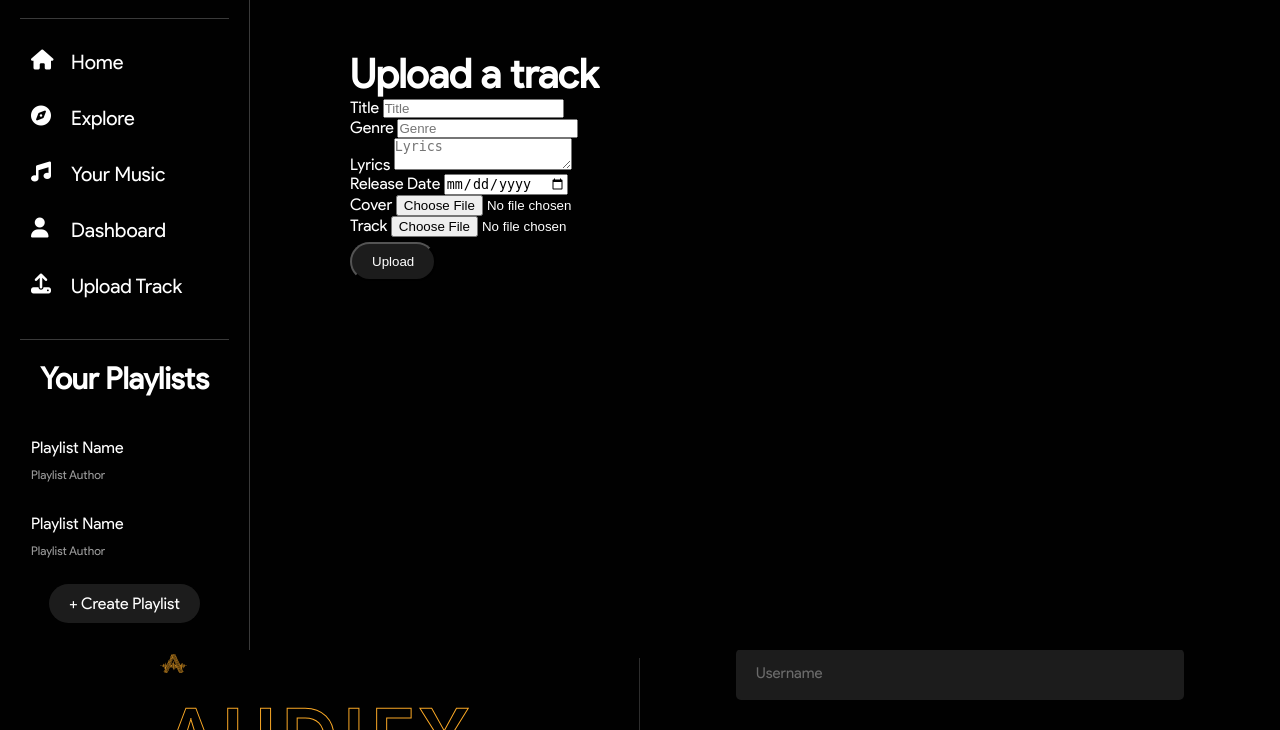
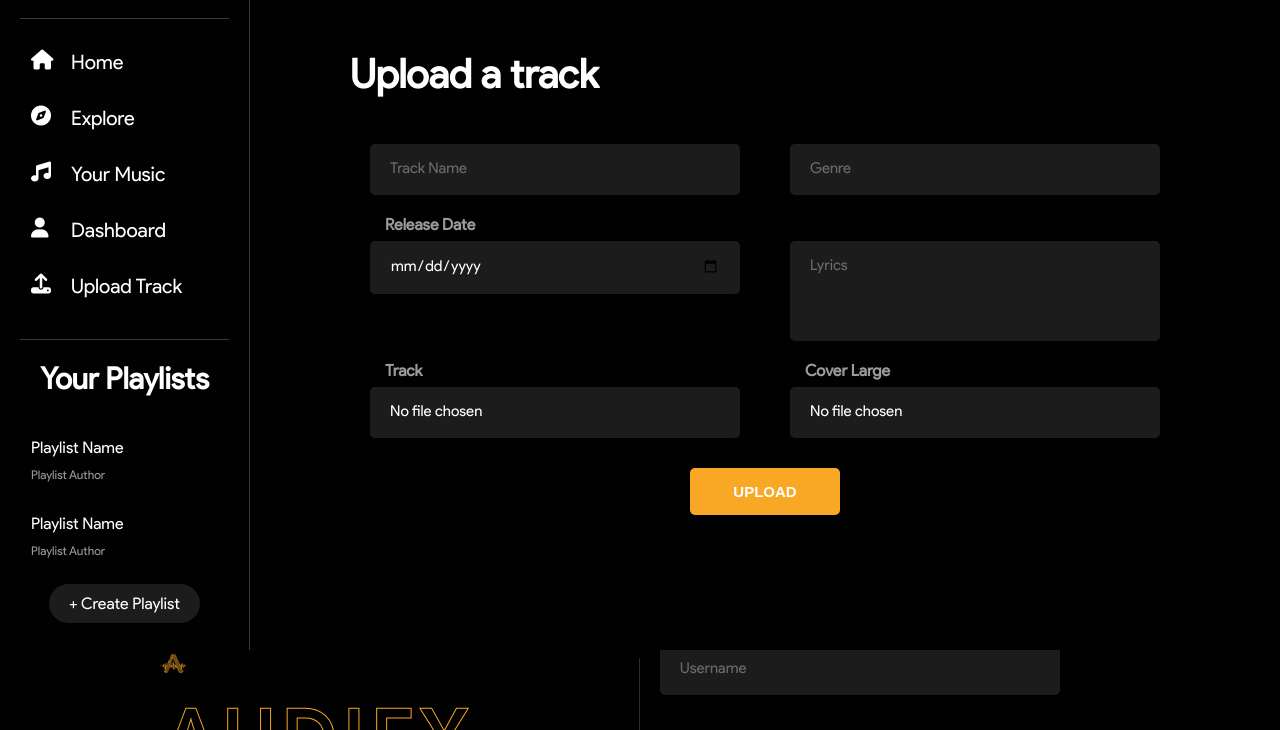
Before and after one commit to kabironline/Audify-Server, a Flask app: template templates/music/upload.html in a window 1280 px wide. Shown: the part 70-800 px from the top of the page. Run offline with Flask 3, Linux system fonts and the light colour scheme; the template is opened without the code that fills it, so the values that code supplies are empty; some libraries are stand-ins or nearby versions.

Commit message:
Updated the music upload page

```diff
--- a/music/routes/upload.py
+++ b/music/routes/upload.py
@@ -7,14 +7,12 @@ def upload():
     if core.get_current_user() is None:
         return redirect(url_for("login"))
     if request.method == "POST":
-        # Get all the data from the form
         title = request.form.get("title")
         genre = request.form.get("genre")
         lyrics = request.form.get("lyrics")
         release_date = request.form.get("release_date")
         cover_art = request.files.get("cover")
         audio_file = request.files.get("track")
-
 
         create_track(
             name=title,
--- a/static/css/player.css
+++ b/static/css/player.css
@@ -174,7 +174,7 @@
   padding: 1rem 2rem;
   background-color: var(--color-background-light);
   border-radius: 1rem;
-  height: fit-content;
+  margin-right: 2rem;
 }
 
 .comment__header {
--- a/static/css/widgets.css
+++ b/static/css/widgets.css
@@ -3,17 +3,28 @@
   display: flex;
   flex-direction: column;
   justify-content: center;
-  align-items: center;
+  /* align-items: center; */
   text-align: center;
 }
 
+.form__box {
+  width: 40rem;
+}
+
+.form__container--track {
+  display: grid;
+  grid-template-columns: 1fr 1fr;
+  gap: 2rem 5rem;
+  /* align-items: normal; */
+}
+
 .form__group:not(:last-child) {
-  margin-bottom: 2rem;
+  margin-bottom: 0rem 2rem;
 }
 
 .form__heading {
   font-size: 4rem;
-  margin-bottom: 5rem;
+  margin-bottom: 2rem;
 }
 
 .form__group {
@@ -21,6 +32,11 @@
   flex-direction: column-reverse;
   justify-content: start;
   align-items: start;
+}
+
+.form__group--reverse {
+  flex-direction: column;
+  margin-bottom: 1rem;
 }
 
 .form__input {
@@ -34,7 +50,7 @@
   border-radius: 5px;
   border: none;
   border-bottom: 3px solid transparent;
-  width: 35vw;
+  width: 100%;
 }
 
 .form__input::-webkit-input-placeholder {
@@ -73,6 +89,29 @@
 
 .form__input--password {
   letter-spacing: 0.3rem;
+}
+
+.form__input--file {
+  flex: 1;
+}
+
+.form__input--file::-webkit-file-upload-button {
+  display: none;
+}
+
+.form__input--img-container {
+  display: flex;
+  width: 100%;
+  gap: 2rem;
+  transition: all 0.2s;
+}
+
+.form__input--img {
+  display: none;
+  height: 7.5rem;
+  width: 7.5rem;
+  border-radius: 5px;
+  object-fit: cover;
 }
 
 .form__label {
@@ -121,6 +160,12 @@
   transition: all 0.2s;
 }
 
+.form__button--track {
+  grid-column: 1 / -1;
+  width: 15rem;
+  justify-self: center;
+}
+
 .form__button:hover {
   transform: translateY(-3px);
   box-shadow: 0 1.5rem 4rem rgba(0, 0, 0, 0.2);
--- a/templates/membership/login.html
+++ b/templates/membership/login.html
@@ -18,7 +18,7 @@
     </p>
   </div>
   <div class="form__container">
-    <form action="/login" method="post">
+    <form class="form__box" action="/login" method="post">
       <h2 class="form__heading">Sign In</h2>
       <div class="form__group">
         <input type="text" minlength="6" maxlength="20" name="username" id="username" placeholder="Username"
--- a/templates/membership/register.html
+++ b/templates/membership/register.html
@@ -18,7 +18,7 @@
     </p>
   </div>
   <div class="form__container">
-    <form action="/register" method="post">
+    <form class="form__box" action="/register" method="post">
       <h2 class="form__heading">Register</h2>
       <div class="form__group">
         <input type="text" minlength="6" maxlength="20" name="username" id="username" placeholder="Username"
--- a/templates/music/upload.html
+++ b/templates/music/upload.html
@@ -3,32 +3,66 @@
 {%block m_content%}
 <section class="section section-upload">
   <h2 class="heading-2">Upload a track</h2>
-  <form action="/upload" method="post" enctype="multipart/form-data">
-    <div class="form-group">
-      <label for="title">Title</label>
-      <input type="text" name="title" id="title" placeholder="Title" required>
+  <form class="form__container form__container--track" action="/upload" method="post" enctype="multipart/form-data">
+
+    <div class="form__group">
+      <input type="text" minlength="1" maxlength="50" name="title" id="title" placeholder="Track Name" class="form__input"
+        required>
+      <label for="title" class="form__label">Track Name</label>
     </div>
-    <div class="form-group">
-      <label for="genre">Genre</label>
-      <input type="text" name="genre" id="genre" placeholder="Genre" required>
+    <div class="form__group">
+      <input type="text" minlength="2 name=" genre" id="genre" placeholder="Genre" class="form__input" required>
+      <label for="genre" aria-autocomplete="list" class="form__label">Genre</label>
     </div>
-    <div class="form-group">
-      <label for="lyrics">Lyrics</label>
-      <textarea type="text" name="lyrics" id="lyrics" placeholder="Lyrics"></textarea>
+    <div class="form__group">
+      <input type="date" name="release_date" id="release_date" placeholder="Release Date" class="form__input" required>
+      <label for="release_date" class="form__label">Release Date</label>
     </div>
-    <div class="form-group">
-      <label for="artist">Release Date</label>
-      <input type="date" name="release_date" id="release_date" required>
+    <div class="form__group">
+      <textarea name="lyrics" id="lyrics" class="form__input form__input--textarea" placeholder="Lyrics"></textarea>
+      <label for="lyrics" class="form__label">Lyrics (Optional)</label>
     </div>
-    <div class="form-group">
-      <label for="cover">Cover</label>
-      <input type="file" accept=".png" name="cover" id="cover" required>
+    <div class="form__group form__group--reverse">
+      <label class="form__label" for="track">Track</label>
+
+      <input class="form__input form__input--file " type="file" accept=".mp3" name="track" id="track" required>
+      <img src="" alt="" class="form__input--img">
+
     </div>
-    <div class="form-group">
-      <label for="track">Track</label>
-      <input type="file" accept=".mp3" name="track" id="track" required>
+    <div class="form__group form__group--reverse">
+      <label class="form__label" for="cover">Cover Large</label>
+      <div class="form__input--img-container">
+        <input class="form__input form__input--file cover-large" type="file" accept=".png" name="cover" id="cover"
+          required>
+        <img src="" alt="" class="form__input--img">
+      </div>
     </div>
-    <input type="submit" value="Upload" class="btn btn-primary" />
+    <input class="form__button form__button--track" type="submit" value="Upload" class="btn btn-primary" />
   </form>
 </section>
 {% endblock %}
+
+{% block scripts %}
+<script>
+  // If image file has been uploaded then display it in the adjacent image tag
+
+  const coverLarge = document.querySelector('.cover-large');
+  const track = document.querySelector('.track');
+
+  coverLarge.addEventListener('change', function () {
+    const file = this.files[0];
+    if (file) {
+      const reader = new FileReader();
+      reader.addEventListener('load', function () {
+        coverLarge.nextElementSibling.style.display = 'block';
+        coverLarge.nextElementSibling.src = this.result;
+      });
+      reader.readAsDataURL(file);
+    }
+  });
+
+
+
+
+</script>
+{% endblock %}
```
Also changed, not shown: static/css/upload.css (deleted).
